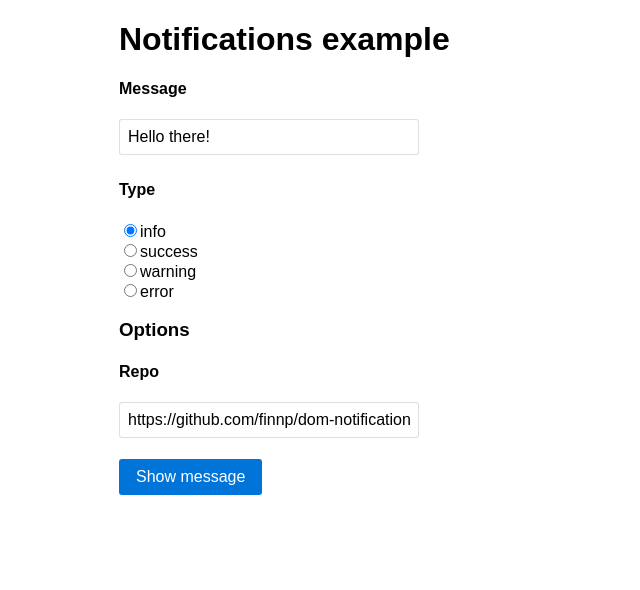
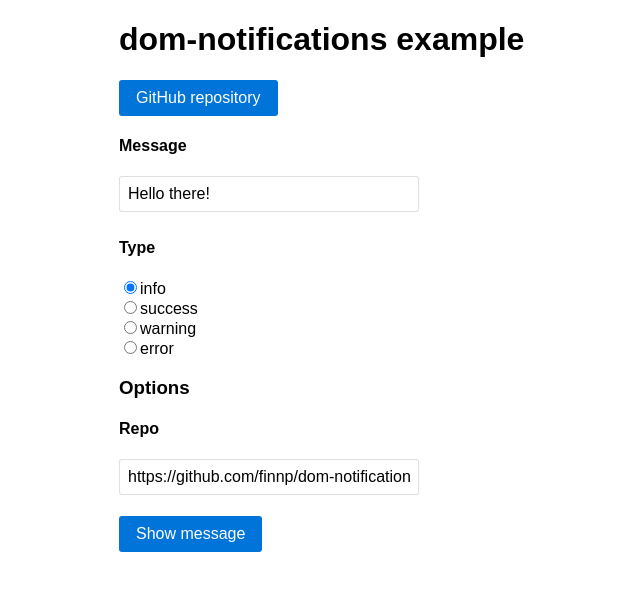
Before and after one commit to finnp/dom-notifications, a website with bundled scripts: page example/index.html in a window 1280 px wide. Shown: the whole page, without its empty margins (9-649 px from the left). Built offline with nearby package versions, Linux system fonts and the light colour scheme; some icons are missing.

Commit message:
docs: add link to repository

```diff
--- a/example/index.html
+++ b/example/index.html
@@ -24,7 +24,7 @@
     -webkit-appearance: none;
     border-color: rgba(0,0,0,.125);
    }
-   button {
+   button, a {
       color: #fff;
       background-color: #0074d9;
       border-radius: 3px;
@@ -35,13 +35,15 @@
       margin: 0;
       height: auto;
       border: 1px solid transparent;
+      text-decoration: none;
     }
     body {
       margin-left: 10%;
     }
   </style>
   <body>
-    <h1>Notifications example</h1>
+    <h1>dom-notifications example</h1>
+    <a href="https://github.com/finnp/dom-notifications">GitHub repository</a>
     <h4>Message</h4>
     <input type="text" id="message" value="Hello there!"><br>
     <h4>Type</h4>
```
